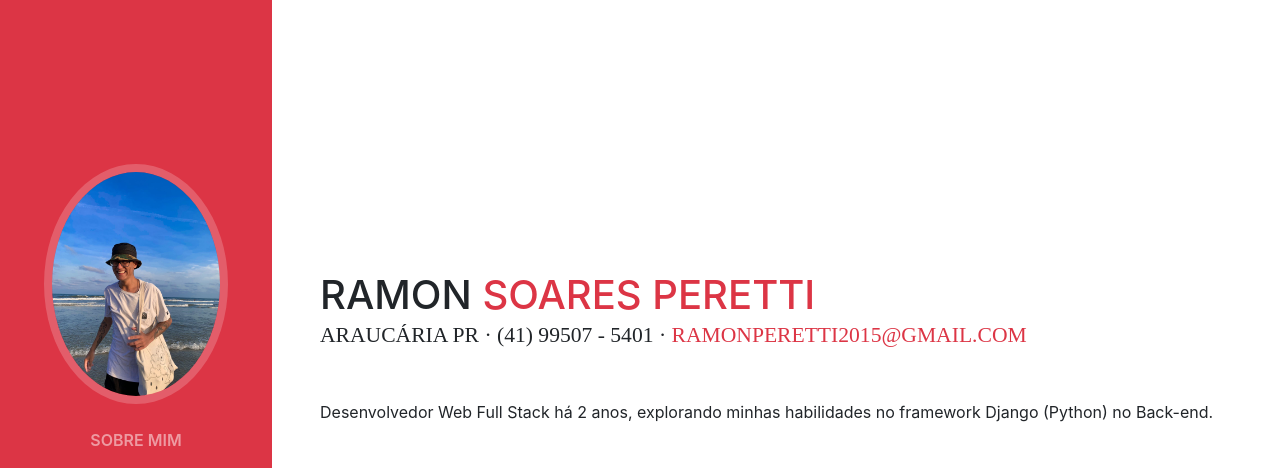
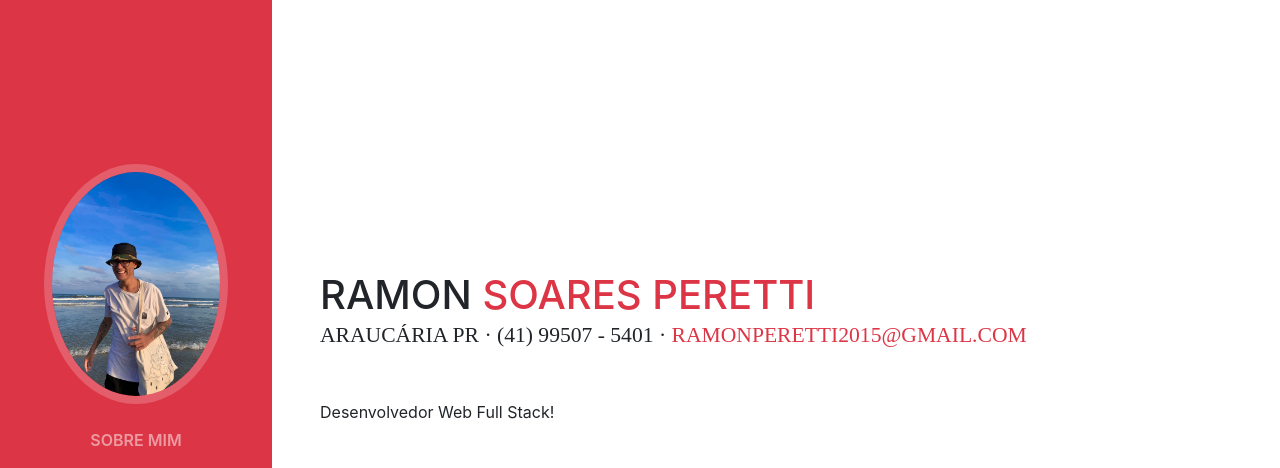
Before and after one commit to ramonperetti/portfolio, a website with bundled scripts: page index.html in a window 1280 px wide. Shown: the top 468 px of the page. Built offline with nearby package versions, Linux system fonts and the light colour scheme; a web font is replaced by a local one.

Commit message:
Mudança apresentação

```diff
--- a/index.html
+++ b/index.html
@@ -67,7 +67,7 @@
           <div class="subheading mb-5">Araucária PR · (41) 99507 - 5401 ·
             <a class="text-danger" href="mailto:ramonperetti2015@gmail.com">ramonperetti2015@gmail.com</a>
           </div>
-          <p class="mb-5">Desenvolvedor Web Full Stack há 2 anos, explorando minhas habilidades no framework Django (Python) no Back-end.</p>
+          <p class="mb-5">Desenvolvedor Web Full Stack!</p>
           <ul class="list-inline list-social-icons mb-0">
             <li class="list-inline-item">
               <a href="https://www.linkedin.com/in/ramon-soares-peretti-123059185/">
```
